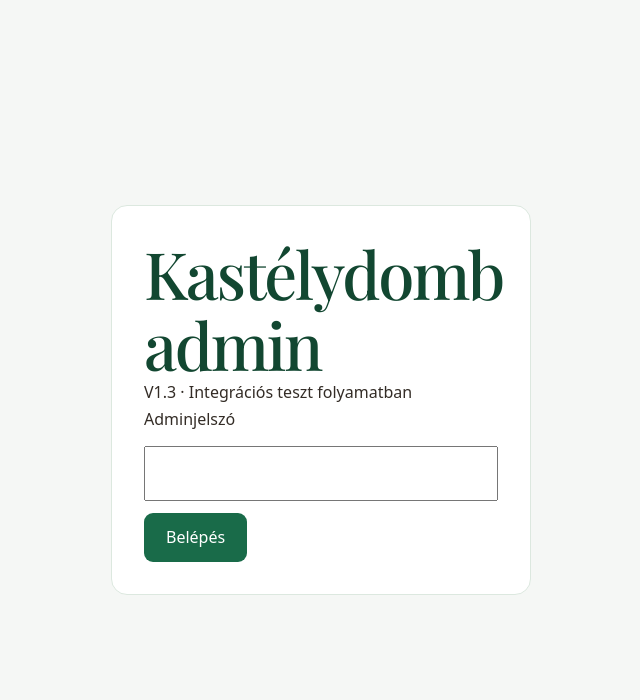
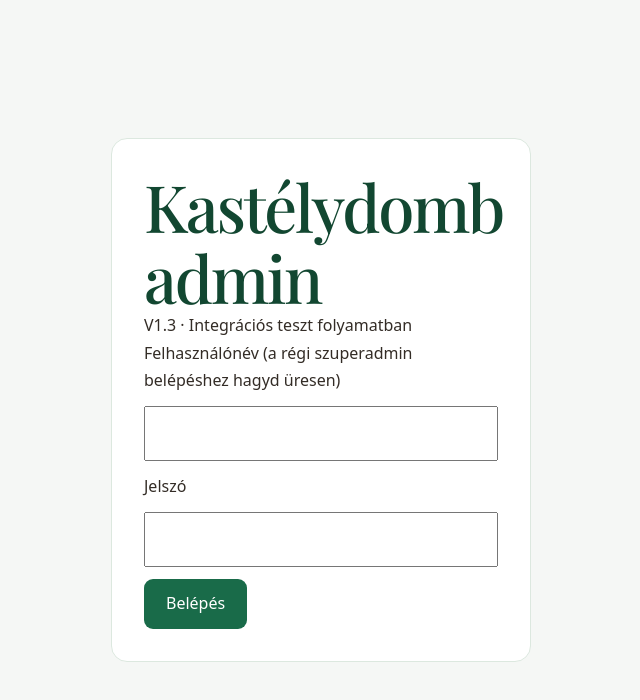
Before and after one commit to klikkandroll-tippu/kastelydomb-kavezo, a Next.js app: page /admin in a window 1280 px wide. Shown: the top 700 px of the page, without its empty margins (319-959 px from the left). Built offline with nearby package versions, Linux system fonts and the light colour scheme; no server answers; a web font is replaced by a local one.

Commit message:
admin login: add username field and preserve temporary legacy superadmin password login

```diff
--- a/src/app/admin/page.tsx
+++ b/src/app/admin/page.tsx
@@ -3,15 +3,16 @@ import {useEffect,useState} from "react";
 export default function AdminPage(){
  const [authenticated,setAuthenticated]=useState<boolean|null>(null);
  const [password,setPassword]=useState("");
+ const [username,setUsername]=useState("");
  const [error,setError]=useState("");
  const [busy,setBusy]=useState(false);
  useEffect(()=>{fetch("/api/admin/session",{cache:"no-store"}).then(r=>r.json()).then(d=>setAuthenticated(Boolean(d.authenticated))).catch(()=>setAuthenticated(false))},[]);
  async function login(){
    setBusy(true);setError("");
    try{
-    const r=await fetch("/api/admin/session",{method:"POST",headers:{"Content-Type":"application/json"},body:JSON.stringify({password})});
+    const r=await fetch("/api/admin/session",{method:"POST",headers:{"Content-Type":"application/json"},body:JSON.stringify({username,password})});
     const d=await r.json();if(!r.ok)throw Error(d.error||"Sikertelen belépés.");
-    setAuthenticated(true);setPassword("");
+    setAuthenticated(true);setPassword("");setUsername("");
    }catch(e){setError(e instanceof Error?e.message:"Belépési hiba.");}
    finally{setBusy(false)}
  }
@@ -21,7 +22,8 @@ export default function AdminPage(){
   <section style={{padding:32,border:"1px solid #dce8df",background:"white",borderRadius:16,width:"min(420px,90vw)"}}>
   <h1 style={{marginTop:0,color:"#124731"}}>Kastélydomb admin</h1>
   <p>V1.3 · Integrációs teszt folyamatban</p>
-  <label>Adminjelszó<input type="password" value={password} onChange={e=>setPassword(e.target.value)} onKeyDown={e=>{if(e.key==="Enter")void login()}} style={{display:"block",width:"100%",padding:12,margin:"12px 0",boxSizing:"border-box"}}/></label>
+  <label>Felhasználónév (a régi szuperadmin belépéshez hagyd üresen)<input type="text" autoComplete="username" value={username} onChange={e=>setUsername(e.target.value)} style={{display:"block",width:"100%",padding:12,margin:"12px 0",boxSizing:"border-box"}}/></label>
+  <label>Jelszó<input type="password" value={password} onChange={e=>setPassword(e.target.value)} onKeyDown={e=>{if(e.key==="Enter")void login()}} style={{display:"block",width:"100%",padding:12,margin:"12px 0",boxSizing:"border-box"}}/></label>
   <button disabled={busy||!password} onClick={()=>void login()} style={{padding:"11px 22px",background:"#196b49",color:"white",border:0,borderRadius:9,cursor:"pointer"}}>Belépés</button>
   {error&&<p style={{color:"#b33"}}>{error}</p>}</section></main>;
 }
```
